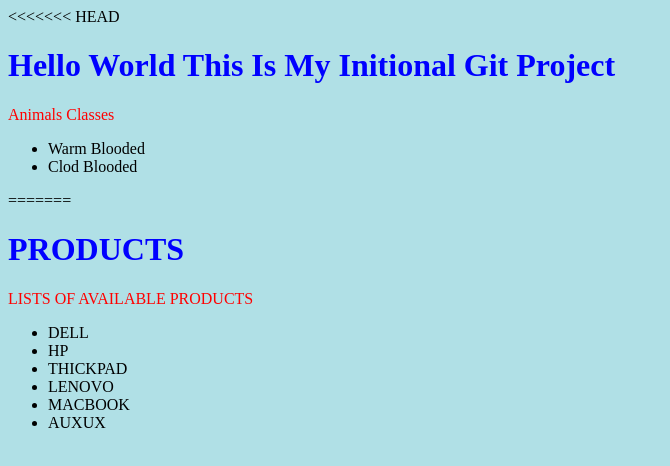
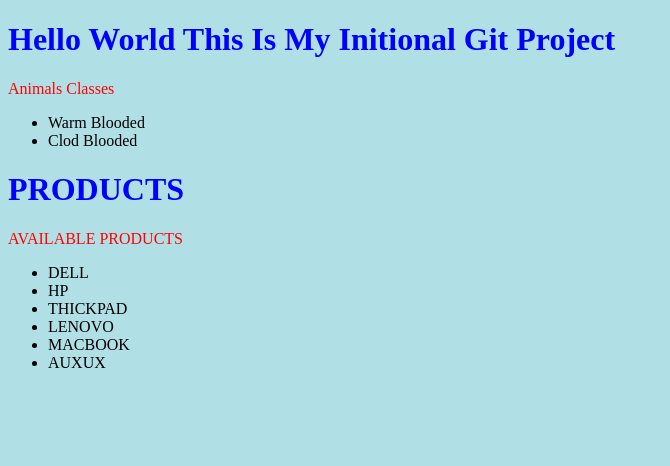
Before and after one commit to SnowMan033/project, a plain HTML site: page index.html in a window 1280 px wide. Shown: the whole page, without its empty margins (0-670 px from the left). Drawn offline with Linux system fonts and the light colour scheme.

Commit message:
updates on commits

```diff
--- a/index.html
+++ b/index.html
@@ -8,16 +8,14 @@
     <title>MY SHOP</title>
 </head>
 <body>
-<<<<<<< HEAD
     <h1>Hello World This Is My Initional Git Project</h1>
     <p>Animals Classes</p>
     <ul>
        <li>Warm Blooded</li>
        <li>Clod Blooded</li>
     </ul>
-=======
     <h1>PRODUCTS</h1>
-    <p>LISTS OF AVAILABLE PRODUCTS</p>
+    <p>AVAILABLE PRODUCTS</p>
     <UL>
         <LI> DELL</LI>
         <LI>HP</LI>
```
Also changed, not shown: 2 other files.
